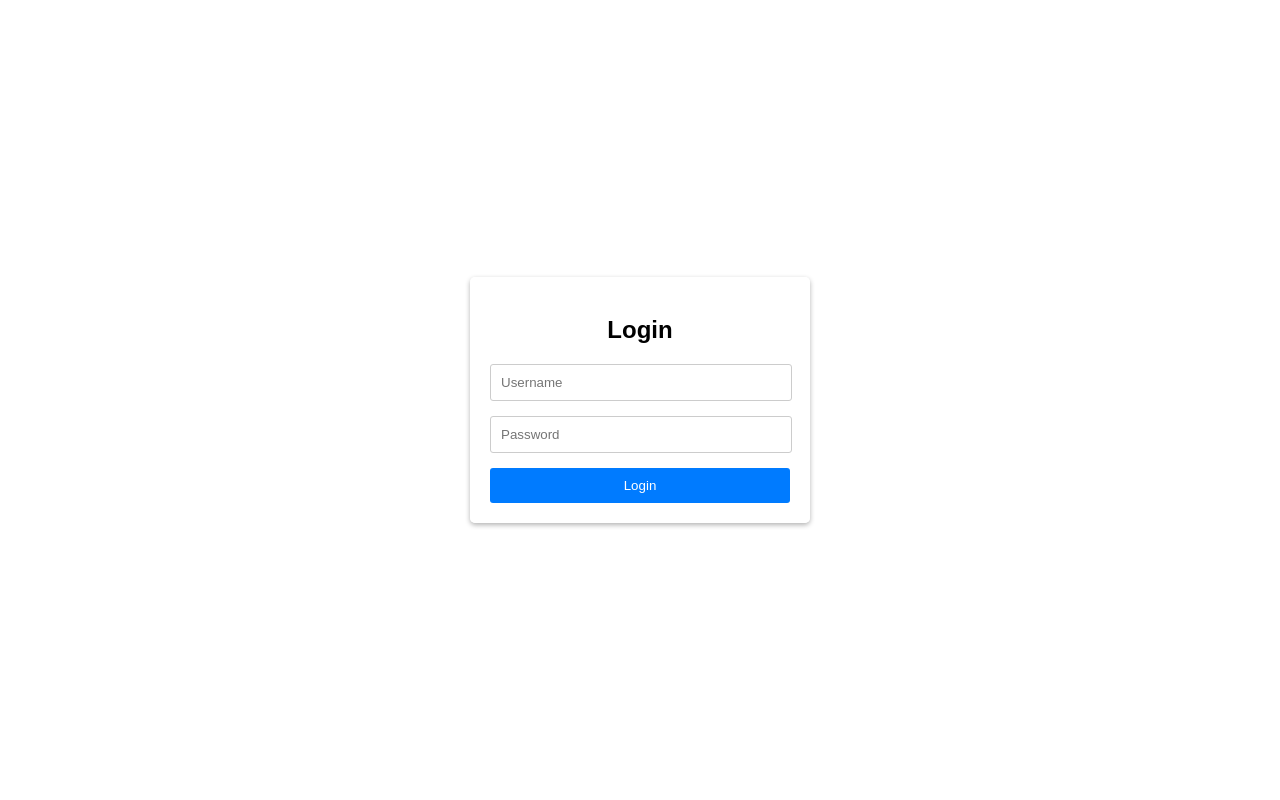
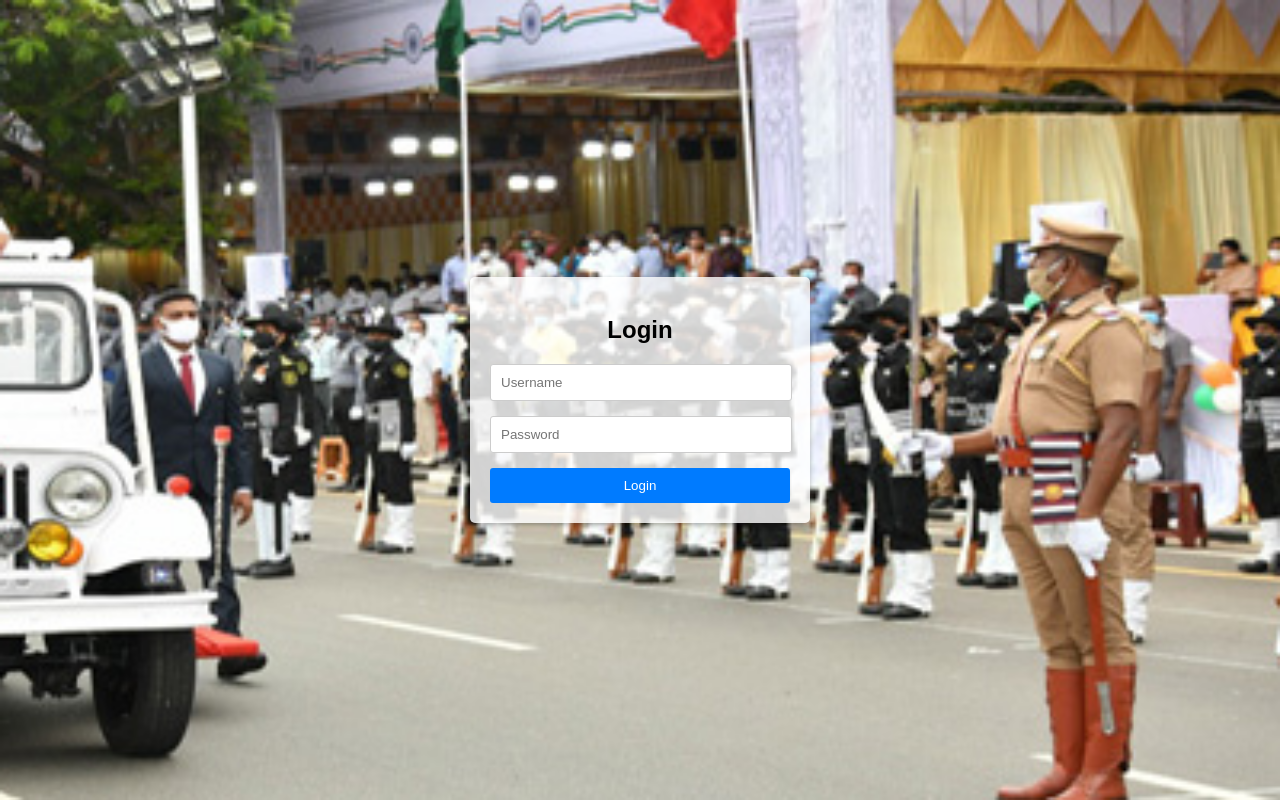
Before and after one commit to haarish-github/haarish, a plain HTML site: page index.html in a window 1280 px wide. Drawn offline with Linux system fonts and the light colour scheme.

Commit message:
Update index.html

```diff
--- a/index.html
+++ b/index.html
@@ -9,7 +9,7 @@
             margin: 0;
             padding: 0;
             font-family: Arial, sans-serif;
-            background-image: url('background.jpg'); /* Change 'background.jpg' to the path of your background image */
+            background-image: url('Center-Image-Size-Template-1.jpg'); /* Change 'background.jpg' to the path of your background image */
             background-size: cover;
             background-position: center;
             height: 100vh;
```
